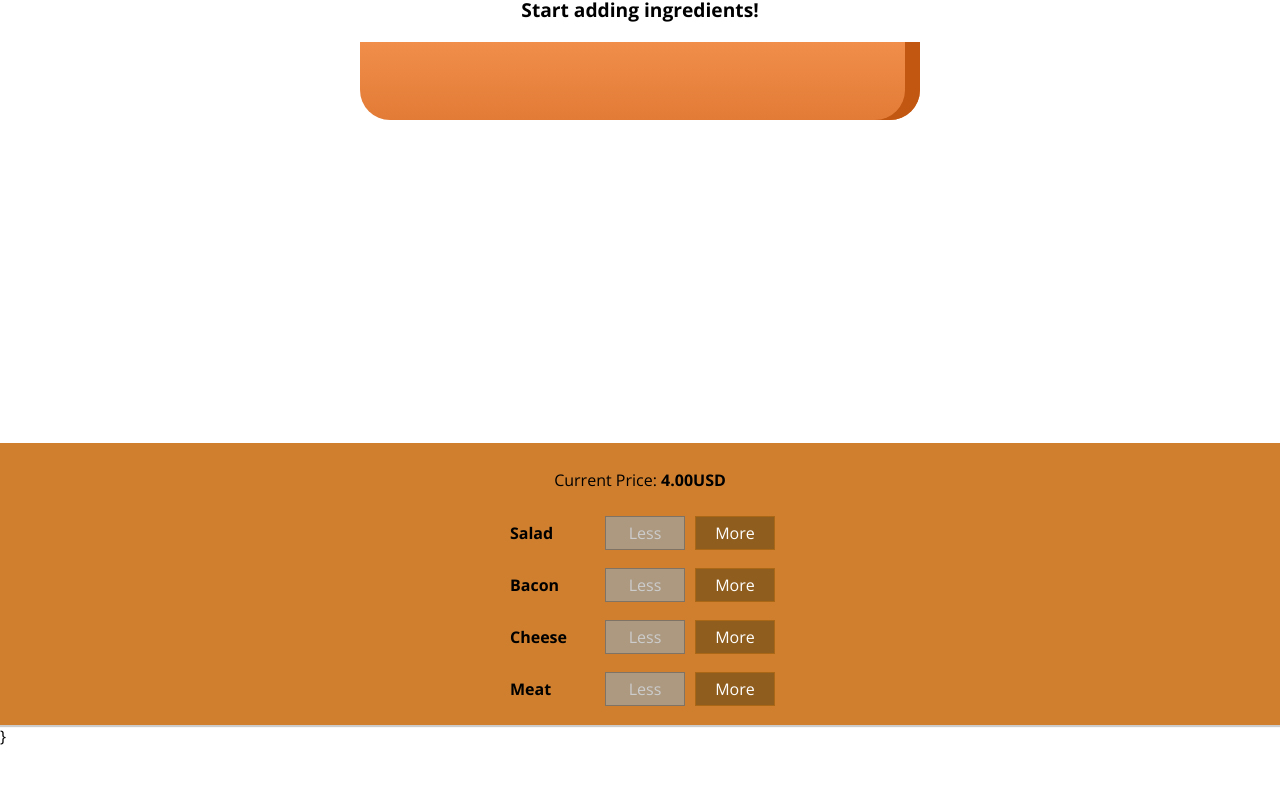
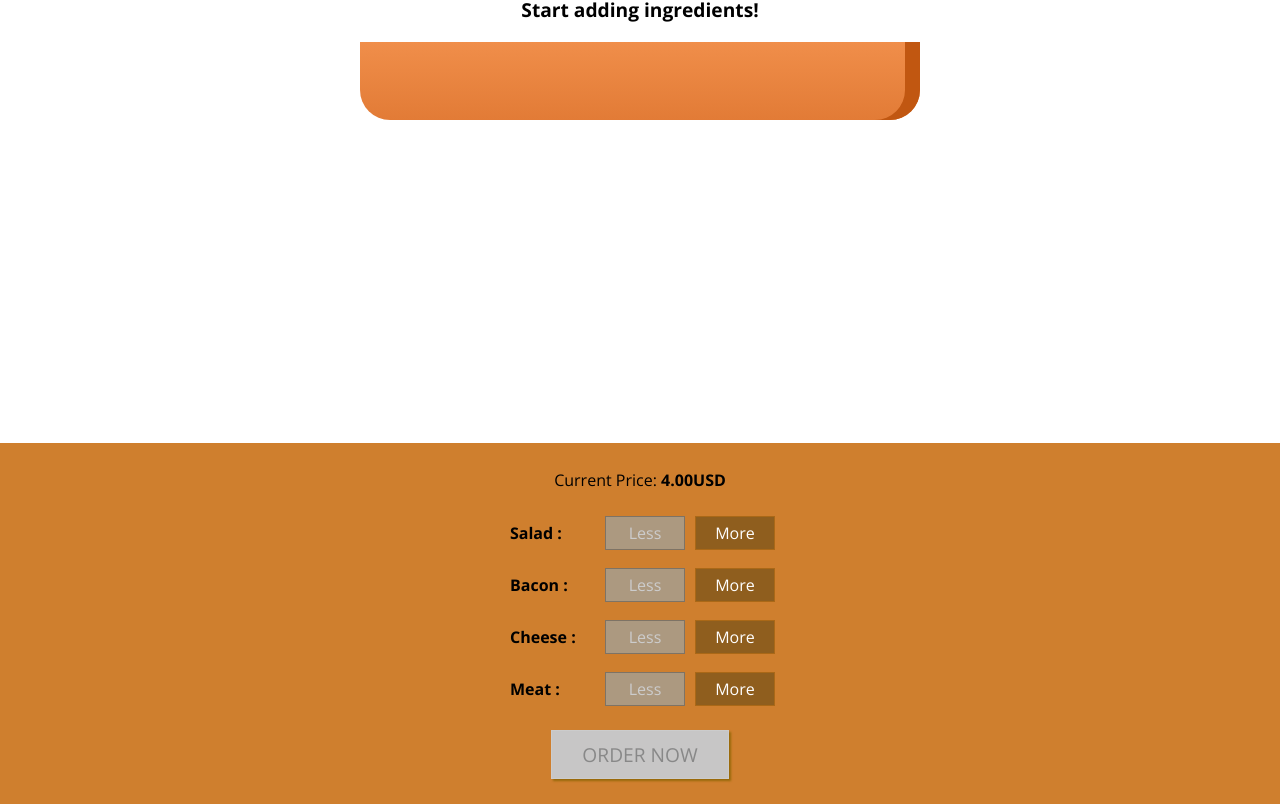
Before and after one commit to Tak113/react-burger, a React (Create React App) app: page / in a window 1280 px wide. Shown: the part 194-998 px from the top of the page. Before the commit the page ends 941 px from the top, so only its background shows below. Built offline with nearby package versions, Linux system fonts and the light colour scheme.

Commit message:
till 139. modal and backdrop in place

```diff
--- a/public/index.html
+++ b/public/index.html
@@ -26,7 +26,7 @@
     -->
     <link rel="preconnect" href="https://fonts.gstatic.com">
     <link href="https://fonts.googleapis.com/css2?family=Open+Sans:wght@400;700&display=swap" rel="stylesheet">
-    <title>MyBurger</title>
+    <title>MioBurger</title>
   </head>
   <body>
     <noscript>You need to enable JavaScript to run this app.</noscript>
--- a/src/components/Burger/BuildControls/BuildControl/BuildControl.js
+++ b/src/components/Burger/BuildControls/BuildControl/BuildControl.js
@@ -4,7 +4,7 @@
 
 const buildControl = (props) => (
 	<div className={classes.BuildControl}>
-		<div className={classes.Label}>{props.label}</div>
+		<div className={classes.Label}>{props.label} : </div>
 		<button
 			className={classes.Less}
 			onClick={props.removed}
--- a/src/components/Burger/BuildControls/BuildControls.js
+++ b/src/components/Burger/BuildControls/BuildControls.js
@@ -22,6 +22,10 @@
 				disabled={props.disabled[ctrl.type]}
 				 />
 		))}
+		<button
+			className={classes.OrderButton}
+			disabled={!props.purchaseable}
+			onClick={props.ordered}>ORDER NOW</button>
 	</div>
 );
 
--- a/src/components/Burger/BuildControls/BuildControls.module.css
+++ b/src/components/Burger/BuildControls/BuildControls.module.css
@@ -8,3 +8,45 @@
 	margin: auto;
 	padding: 10px 0;
 }
+
+.OrderButton {
+    background-color: #DAD735;
+    outline: none;
+    cursor: pointer;
+    border: 1px solid #966909;
+    color: #966909;
+    font-family: inherit;
+    font-size: 1.2em;
+    padding: 10px 30px;
+    margin: 15px 0px;
+    box-shadow: 2px 2px 2px #966909;
+}
+
+.OrderButton:hover, .OrderButton:active {
+    background-color: #A0DB41;
+    border: 1px solid #966909;
+    color: #966909;
+}
+
+.OrderButton:disabled {
+    background-color: #C7C6C6;
+    cursor: not-allowed;
+    border: 1px solid #ccc;
+    color: #888888;
+}
+
+.OrderButton:not(:disabled) {
+    animation: enable 0.3s linear;
+}
+
+@keyframes enable {
+    0% {
+        transform: scale(1);
+    }
+    60% {
+        transform: scale(1.1);
+    }
+    100% {
+        transform: scale(1);
+    }
+}
--- /dev/null
+++ b/src/components/Burger/OrderSummary/OrderSummary.js
@@ -0,0 +1,25 @@
+import React from 'react';
+
+import Aux from '../../../hoc/Aux';
+
+const orderSummary = (props) => {
+	const ingredientSummary = Object.keys(props.ingredients)
+		.map(igKey => {
+			return (
+				<li key={igKey}>
+					<span style={{ textTransform: 'capitalize' }}>{igKey}</span>: {props.ingredients[igKey]}
+				</li>);
+		});
+	return (
+		<Aux>
+			<h3>Your Order</h3>
+			<p>A delicious burger with the following ingredients:</p>
+			<ul>
+				{ingredientSummary}
+			</ul>
+			<p>Continue to Checkout?</p>
+		</Aux>
+	);
+};
+
+export default orderSummary;
--- /dev/null
+++ b/src/components/UI/Backdrop/Backdrop.js
@@ -0,0 +1,12 @@
+import React from 'react';
+
+import classes from './Backdrop.module.css';
+
+const backdrop = (props) => (
+	// backdrop can be added to Modal.js, App.js div, or layout.js aux (POR is at modal.js)
+	props.show ? <div
+		className={classes.Backdrop}
+		onClick={props.clicked}></div> : null
+);
+
+export default backdrop;
--- /dev/null
+++ b/src/components/UI/Backdrop/Backdrop.module.css
@@ -0,0 +1,10 @@
+.Backdrop {
+	width: 100%;
+	height: 100%;
+	position: fixed;
+	/*z-index is z-directional layer order (set modal as 500, z-index is 100, else is 0(even toolbar))*/
+	z-index: 100;
+	left: 0;
+	top: 0;
+	background-color: rgba(0,0,0,0.5);
+}
--- /dev/null
+++ b/src/components/UI/Modal/Modal.js
@@ -0,0 +1,22 @@
+import React from 'react';
+
+import classes from './Modal.module.css';
+import Aux from '../../../hoc/Aux';
+import Backdrop from '../Backdrop/Backdrop';
+
+const modal = (props) => (
+	// props.children can be anything
+	<Aux>
+		<Backdrop show={props.show} clicked={props.modalClosed} />
+		<div
+			className={classes.Modal}
+			style={{
+				transform: props.show ? 'translateY(0)' : 'translateY(-100vh)',
+				opacity: props.show ? '1' : '0'
+			}}>
+			{props.children}
+		</div>
+	</Aux>
+);
+
+export default modal;
--- /dev/null
+++ b/src/components/UI/Modal/Modal.module.css
@@ -0,0 +1,20 @@
+.Modal {
+    position: fixed;
+    z-index: 500;
+    background-color: white;
+    width: 70%;
+    border: 1px solid #ccc;
+    box-shadow: 1px 1px 1px black;
+    padding: 16px;
+    left: 15%;
+    top: 20%;
+    box-sizing: border-box;
+    transition: all 0.3s ease-out;
+}
+
+@media (min-width: 600px) {
+    .Modal {
+        width: 500px;
+        left: calc(50% - 250px);
+    }
+}
--- a/src/containers/BurgerBuilder/BurgerBuilder.js
+++ b/src/containers/BurgerBuilder/BurgerBuilder.js
@@ -3,6 +3,8 @@
 import Aux from '../../hoc/Aux';
 import Burger from '../../components/Burger/Burger';
 import BuildControls from '../../components/Burger/BuildControls/BuildControls';
+import Modal from '../../components/UI/Modal/Modal';
+import OrderSummary from '../../components/Burger/OrderSummary/OrderSummary';
 
 const INGREDIENT_PRICES = {
 	salad: 0.5,
@@ -12,12 +14,12 @@
 };
 
 class BurgerBuilder extends Component {
+
 	// alternative to state function below
 	// constructor() {
 	// 	super(props);
 	// 	this.state = {...}
 	// }
-
 	state = {
 		ingredients: {
 			salad: 0,
@@ -25,7 +27,20 @@
 			cheese: 0,
 			meat: 0
 		},
-		totalPrice: 4
+		totalPrice: 4,
+		purchaseable: false, //for a button operation (need at least 1 ingredient to purchase)
+		purchasing: false //modal window on/off
+	}
+
+	updatePurchaseState (ingredients) {
+		const sum = Object.keys(ingredients)
+			.map(igKey => {
+				return ingredients[igKey]
+			})
+			.reduce((sum, el) => {
+				return sum + el;
+			}, 0);
+		this.setState({purchaseable: sum > 0});
 	}
 
 	addIngredientHandler = (type) => {
@@ -39,6 +54,7 @@
 		const oldPrice = this.state.totalPrice;
 		const newPrice = oldPrice + priceAddition;
 		this.setState({totalPrice: newPrice, ingredients: updatedIngredients});
+		this.updatePurchaseState(updatedIngredients);
 	}
 
 	removeIngredientHandler = (type) => {
@@ -55,6 +71,15 @@
 		const oldPrice = this.state.totalPrice;
 		const newPrice = oldPrice - priceDeduction;
 		this.setState({totalPrice: newPrice, ingredients: updatedIngredients});
+		this.updatePurchaseState(updatedIngredients);
+	}
+
+	purchaseHandler = () => {
+		this.setState({purchasing: true});
+	}
+
+	purchaseCancelHandler = () => {
+		this.setState({purchasing: false});
 	}
 
 	render () {
@@ -67,14 +92,18 @@
 		// {salad: true, meat: false, ...}
 		return (
 			<Aux>
+				<Modal show={this.state.purchasing} modalClosed={this.purchaseCancelHandler}>
+					<OrderSummary ingredients={this.state.ingredients} />
+				</Modal>
 				<Burger ingredients={this.state.ingredients} />
 				<BuildControls
 					ingredientAdded={this.addIngredientHandler}
 					ingredientRemoved={this.removeIngredientHandler}
 					disabled={disabledInfo}
+					purchaseable={this.state.purchaseable}
+					ordered={this.purchaseHandler}
 					price={this.state.totalPrice}
 					 />
-					}
 			</Aux>
 		);
 	}
```
Also changed, not shown: 1 other file (tests, documents, lock files or other folders).
